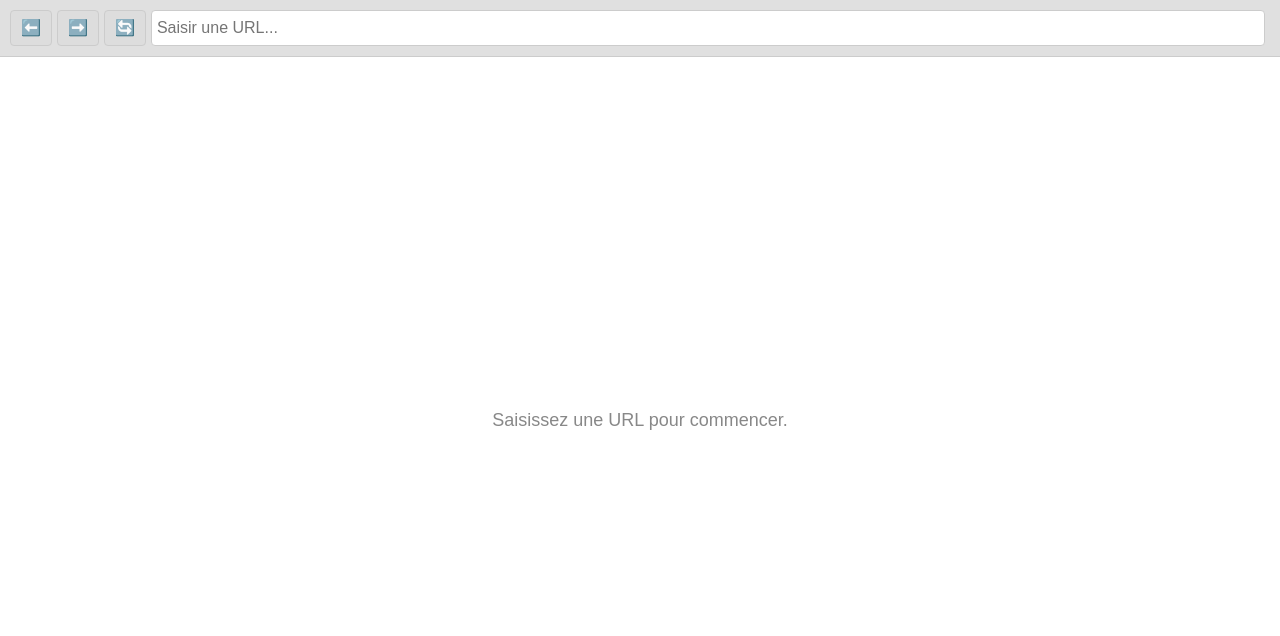
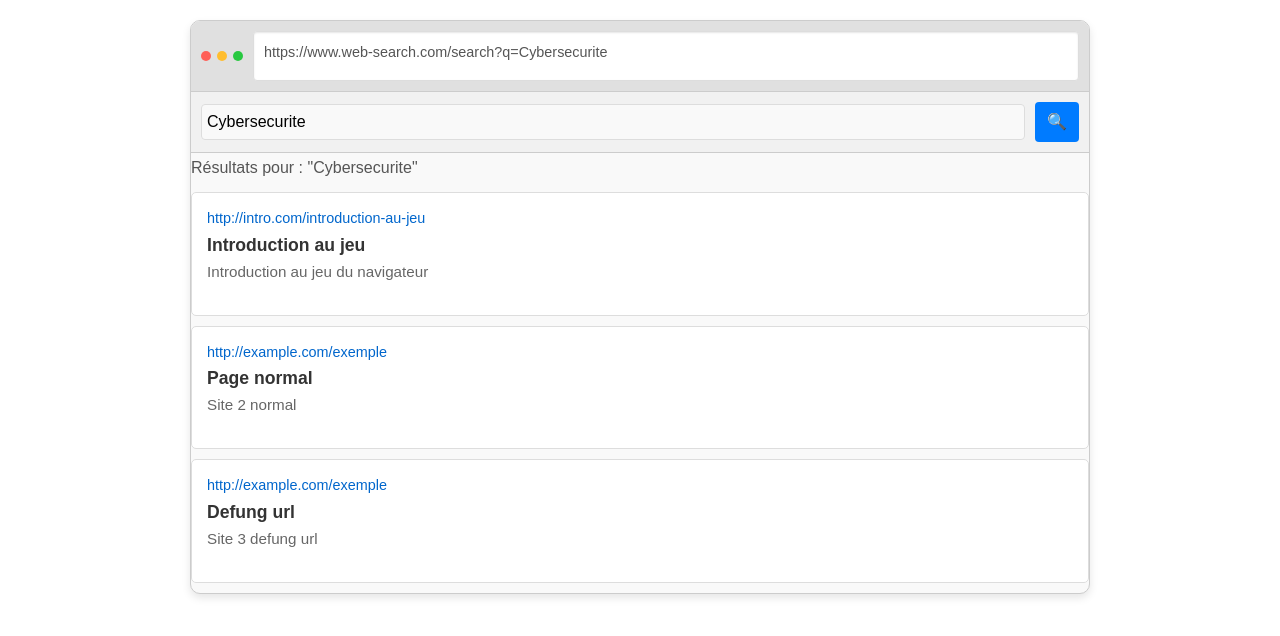
Before and after one commit to TibOwO/CyberGameFront, an Angular app: page /game/browser in a window 1280 px wide. Shown: the top 636 px of the page. Built offline with nearby package versions, Linux system fonts and the light colour scheme.

Commit message:
visuel carré pour browser

```diff
--- a/src/app/game/browser/browser.component.css
+++ b/src/app/game/browser/browser.component.css
@@ -1,58 +1,150 @@
+/* Conteneur principal */
 .browser-container {
   width: 100%;
-    height: 100vh;
-    display: flex;
-    flex-direction: column;
+  max-width: 900px;
+  margin: 20px auto;
   font-family: Arial, sans-serif;
-    background-color: #f1f1f1;
+  color: #333;
+  border: 1px solid #ccc;
+  border-radius: 10px;
+  overflow: hidden;
+  background-color: #f9f9f9;
+  box-shadow: 0 4px 8px rgba(0, 0, 0, 0.1);
 }
 
+/* Barre de navigation */
 .browser-toolbar {
   display: flex;
   align-items: center;
   background-color: #e0e0e0;
+  padding: 10px 10px;
+  border-bottom: 1px solid #ccc;
+}
+
+.browser-circles {
+  display: flex;
+  gap: 6px;
+  margin-right: 10px;
+}
+
+.circle {
+  width: 10px;
+  height: 10px;
+  border-radius: 50%;
+}
+
+.circle.red {
+  background-color: #ff5f57;
+}
+
+.circle.yellow {
+  background-color: #ffbd2e;
+}
+
+.circle.green {
+  background-color: #28c840;
+}
+
+.browser-address {
+  flex-grow: 1;
+  padding: 10px;
+  height: 50px;
+  background-color: #fff;
+  border: 1px solid #ddd;
+  border-radius: 4px;
+  font-size: 0.9rem;
+  color: #555;
+  text-overflow: ellipsis;
+  white-space: nowrap;
+  overflow: hidden;
+  box-shadow: inset 0 1px 2px rgba(0, 0, 0, 0.1);
+}
+
+
+/* Barre de recherche */
+.search-bar {
+  display: flex;
+  align-items: center;
+  background-color: #f1f1f1;
   padding: 10px;
   border-bottom: 1px solid #ccc;
 }
 
-  .btn {
-    background-color: #ddd;
-    border: 1px solid #ccc;
+.search-input {
+  flex-grow: 1;
+  padding: 5px;
+  font-size: 1rem;
+  border: 1px solid #ddd;
   border-radius: 4px;
-    padding: 5px 10px;
-    margin-right: 5px;
+  background-color: #f9f9f9;
+  color: #000;
+}
+
+.search-btn {
+  margin-left: 10px;
+  padding: 8px 12px;
+  font-size: 1rem;
+  background-color: #007bff;
+  color: #fff;
+  border: none;
+  border-radius: 4px;
   cursor: pointer;
   transition: background-color 0.3s;
 }
 
-  .btn:hover {
-    background-color: #bbb;
+.search-btn:hover {
+  background-color: #0056b3;
 }
 
-  .browser-url {
-    flex-grow: 1;
-    padding: 5px;
-    margin-right: 5px;
-    border: 1px solid #ccc;
-    border-radius: 4px;
+/* Résultats de recherche */
+.search-results h2 {
+  font-size: 1.2rem;
+  margin-top: 5px;
+  margin-bottom: 15px;
+  color: #555;
+  font-size: 1rem;
 }
 
-  .browser-content {
-    flex-grow: 1;
-    background-color: white;
-    display: flex;
-    align-items: center;
-    justify-content: center;
-    position: relative;
+.result-list {
+  list-style: none;
+  padding: 0;
+  margin: 0;
 }
 
-  .browser-frame {
-    width: 100%;
-    height: 100%;
-    border: none;
+.result-item {
+  padding: 15px;
+  margin: 10px 0;
+  background-color: #fff;
+  border: 1px solid #ddd;
+  border-radius: 5px;
+  cursor: pointer;
+  transition: background-color 0.2s ease;
 }
 
-  .empty-browser {
-    color: #888;
-    font-size: 18px;
+.result-item:hover {
+  background-color: #f0f4ff;
 }
+
+.result-link {
+  color: #0066cc;
+  font-size: 0.9rem;
+  text-decoration: none;
+  display: block;
+  margin-bottom: 5px;
+}
+
+.result-link:hover {
+  text-decoration: underline;
+}
+
+.result-title {
+  font-size: 1.1rem;
+  font-weight: bold;
+  margin: 5px 0;
+  color: #333;
+}
+
+.result-snippet {
+  font-size: 0.95rem;
+  color: #666;
+}
--- a/src/app/game/browser/browser.component.html
+++ b/src/app/game/browser/browser.component.html
@@ -1,20 +1,42 @@
 <div class="browser-container">
-    <!-- Barre d'outils -->
+  <!-- Barre de navigation -->
   <div class="browser-toolbar">
-      <button class="btn" (click)="goBack()">⬅️</button>
-      <button class="btn" (click)="goForward()">➡️</button>
-      <button class="btn" (click)="reload()">🔄</button>
+    <div class="browser-circles">
+      <span class="circle red"></span>
+      <span class="circle yellow"></span>
+      <span class="circle green"></span>
+    </div>
+    <div class="browser-address">
+      <p>{{ addressBar }}</p>
+    </div>
+  </div>
+
+  <!-- Barre de recherche -->
+  <div class="search-bar">
     <input
       type="text"
-        class="browser-url"
-        placeholder="Saisir une URL..."
+      class="search-input"
+      [value]="searchQuery"
+      readonly
     />
+    <button class="search-btn">🔍</button>
   </div>
 
-    <!-- Contenu du navigateur -->
-    <div class="browser-content">
-      <div *ngIf="!currentUrl" class="empty-browser">
-        <p>Saisissez une URL pour commencer.</p>
+  <!-- Résultats de recherche -->
+  <div class="search-results">
+    <h2>Résultats pour : "{{ searchQuery }}"</h2>
+    <ul class="result-list">
+      <li
+        *ngFor="let result of results"
+        class="result-item"
+        (click)="openPage(result.id)"
+      >
+        <a class="result-link" href="javascript:void(0)">
+          {{ result.link }}
+        </a>
+        <h3 class="result-title">{{ result.title }}</h3>
+        <p class="result-snippet">{{ result.snippet }}</p>
+      </li>
+    </ul>
   </div>
 </div>
-  </div>
--- a/src/app/game/browser/browser.component.ts
+++ b/src/app/game/browser/browser.component.ts
@@ -2,50 +2,57 @@ import { Component } from '@angular/core';
 import { OnInit } from '@angular/core';
 import { CommonModule } from '@angular/common';
 import { Router } from '@angular/router';
+
+interface SearchResult {
+  id: number;
+  title: string;
+  link: string;
+  snippet: string;
+}
 
 @Component({
   selector: 'browser',
   standalone: true,
   imports: [CommonModule],
   templateUrl: './browser.component.html',
-  styleUrl: './browser.component.css'
+  styleUrls: ['./browser.component.css'],
 })
+export class BrowserComponent implements OnInit {
+  results: SearchResult[] = [];
+  searchQuery: string = 'Cybersecurite'; // Texte statique de la barre de recherche
+  addressBar: string = 'https://www.web-search.com/search?q=Cybersecurite'; // Lien affiché en haut
 
+  constructor(private router: Router) {}
 
-
-export class BrowserComponent{
-  currentUrl: string = ''; // URL actuelle
-  history: string[] = []; // Historique des URLs
-  currentIndex: number = -1; // Index de l'URL courante dans l'historique
-
-  constructor(private router: Router  ) {}
-
-
-  reload(): void {
-    // Recharge simplement l'URL actuelle
-    if (this.currentIndex >= 0) {
-      this.currentUrl = this.history[this.currentIndex];
-    }
+  ngOnInit(): void {
+    // Simuler les résultats de recherche
+    this.results = [
+      {
+        id: 1,
+        title: 'Introduction au jeu',
+        link: 'http://intro.com/introduction-au-jeu',
+        snippet:
+          'Introduction au jeu du navigateur',
+      },
+      {
+        id: 2,
+        title: 'Page normal',
+        link: 'http://example.com/exemple',
+        snippet:
+          'Site 2 normal',
+      },
+      {
+        id: 3,
+        title: 'Defung url',
+        link: 'http://example.com/exemple',
+        snippet:
+          'Site 3 defung url',
+      },
+    ];
   }
 
-  goBack(): void {
-    if (this.currentIndex > 0) {
-      this.currentIndex--;
-      this.currentUrl = this.history[this.currentIndex];
-    }
-  }
-
-  goForward(): void {
-    if (this.currentIndex < this.history.length - 1) {
-      this.currentIndex++;
-      this.currentUrl = this.history[this.currentIndex];
-    }
-  }
-
-  private updateHistory(url: string): void {
-    // Met à jour l'historique de navigation
-    this.history = this.history.slice(0, this.currentIndex + 1);
-    this.history.push(url);
-    this.currentIndex = this.history.length - 1;
+  openPage(resultId: number): void {
+    // Simuler la navigation vers une page liée au résultat de recherche
+    this.router.navigate([`/game/page/${resultId}`]);
   }
 }
```
Lines whose indentation alone changed are shown as unchanged.
